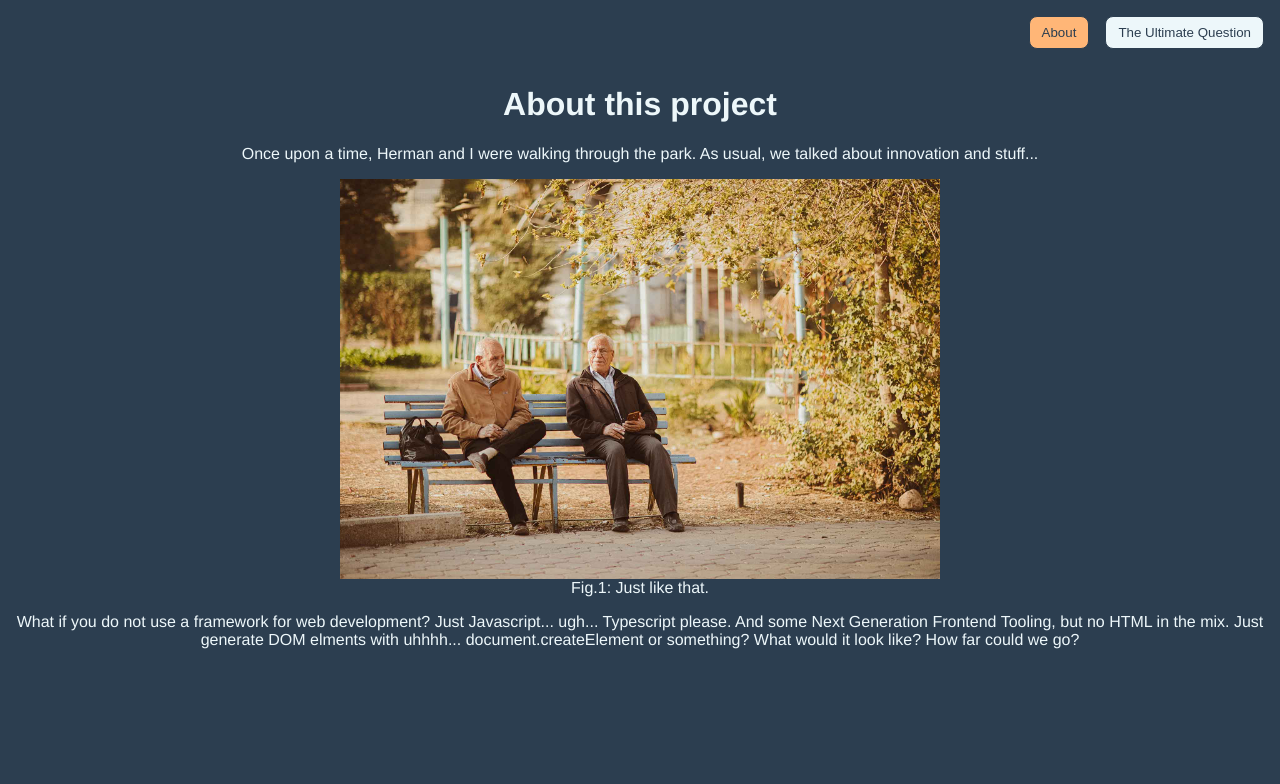
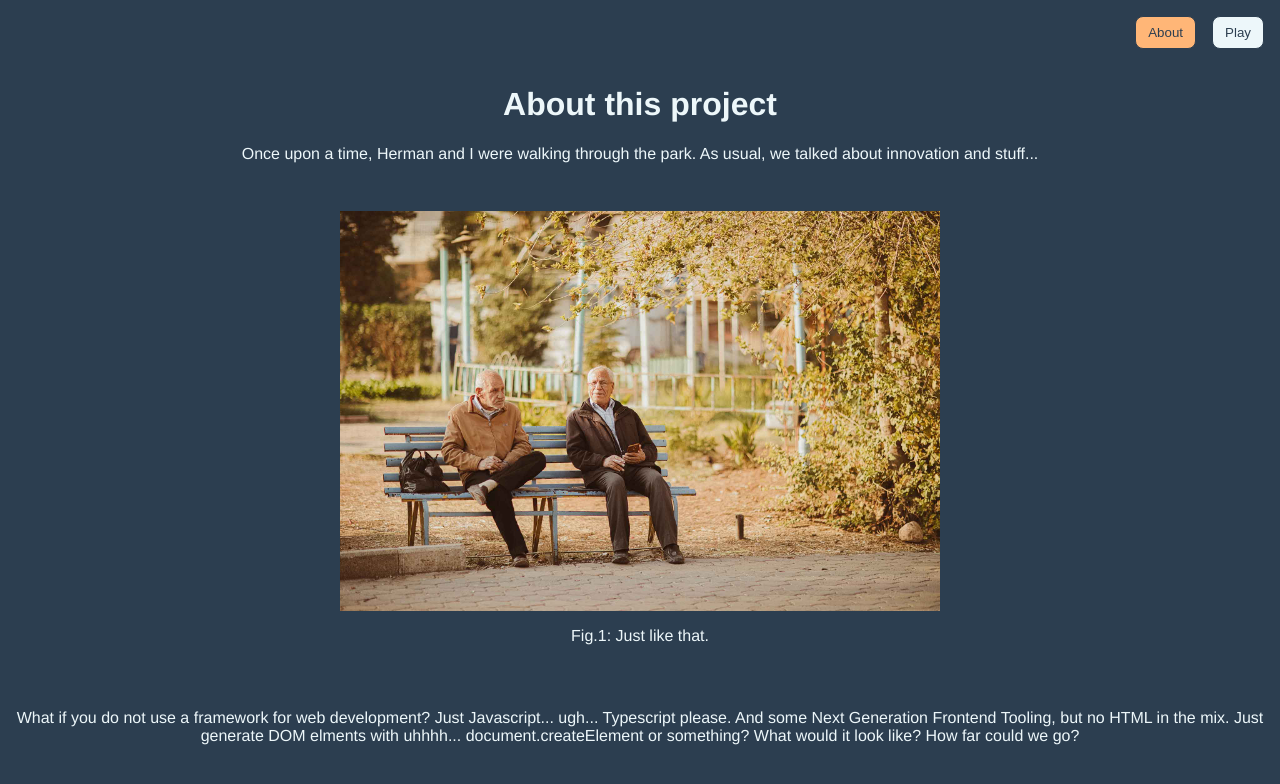
Before and after one commit to HMBond/functional-components, a website built with Vite: page index.html in a window 1280 px wide. Built offline with nearby package versions, Linux system fonts and the light colour scheme.

Commit message:
:lipstick: rebranding

```diff
--- a/index.html
+++ b/index.html
@@ -4,7 +4,7 @@
     <meta charset="UTF-8" />
     <link rel="icon" type="image/svg+xml" href="favicon.svg" />
     <meta name="viewport" content="width=device-width, initial-scale=1.0" />
-    <title>Vite App using functional components</title>
+    <title>Functional Components</title>
   </head>
   <body>
     <div id="app"></div>
--- a/src/components/molecules/figure.css
+++ b/src/components/molecules/figure.css
@@ -1,14 +1,14 @@
-.figure {
+figure {
   background-color: var(--color-black);
   margin: 0;
 }
 
-.figure figcaption {
+figure figcaption {
   padding: 1rem;
 }
 
 @media screen and (min-width: 600px) {
-  .figure {
+  figure {
     padding-top: min(calc(50vw - 300px), 2rem);
     padding-bottom: min(calc(50vw - 300px), 2rem);
   }
--- a/src/components/organisms/list.ts
+++ b/src/components/organisms/list.ts
@@ -10,7 +10,7 @@ type List<T> = {
 export function list<T>(
   items: T[],
   renderer: (item: T) => HTMLElement,
-  attributes?: HTMLUListElement | object
+  attributes: Partial<HTMLUListElement> = {}
 ): List<T> {
   const state: List<T> = {
     items: [],
--- a/src/main.ts
+++ b/src/main.ts
@@ -1,7 +1,7 @@
 import { devError, nav } from "./components";
 import { about } from "./pages/about";
 import { play } from "./pages/play";
-import "./style.css";
+import "./theme/style.css";
 
 const app = document.querySelector<HTMLDivElement>("#app")!;
 
--- a/src/pages/performance.ts
+++ b/src/pages/performance.ts
@@ -0,0 +1,5 @@
+import { page, Page } from "../components";
+
+export function performance(): Page {
+  return page("Performance", []);
+}
--- a/src/pages/play.ts
+++ b/src/pages/play.ts
@@ -30,7 +30,7 @@
     className: "high-scores",
   });
 
-  return page("The Ultimate Question", [
+  return page("Play", [
     game.display,
     nameInput,
     container([game.button]),
--- /dev/null
+++ b/src/theme/modifiers.css
@@ -0,0 +1,3 @@
+.hidden {
+  display: none;
+}
--- a/src/style.css
+++ b/src/theme/style.css
@@ -1,4 +1,5 @@
 @import url(color-palette.css);
+@import url(modifiers.css);
 
 body {
   margin: 0;
@@ -13,7 +14,3 @@ body {
   color: var(--color-white);
   margin-bottom: 5rem;
 }
-
-.hidden {
-  display: none;
-}
```
Also changed, not shown: src/theme/color-palette.css (renamed from src/color-palette.css).
